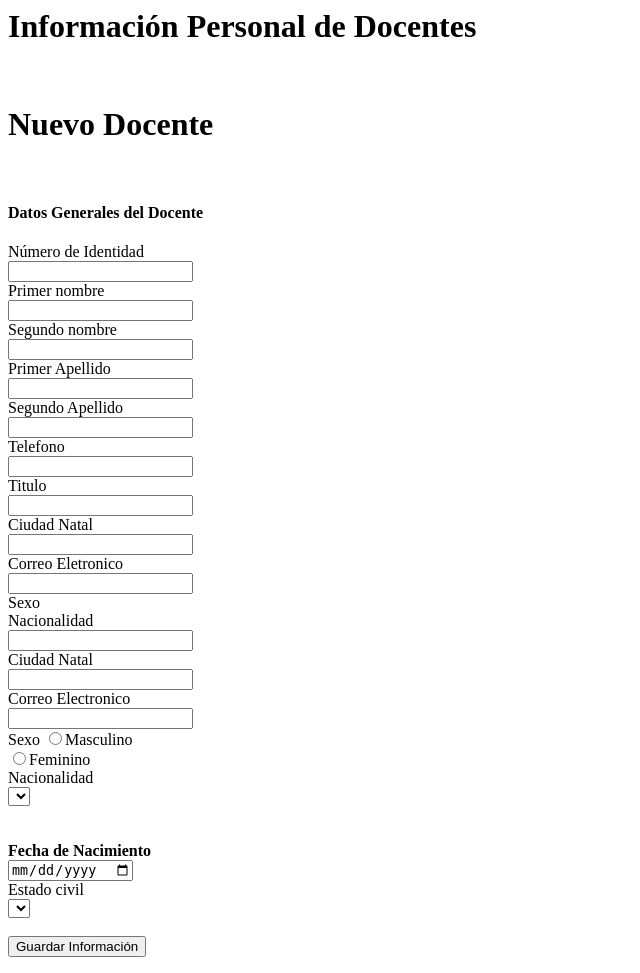
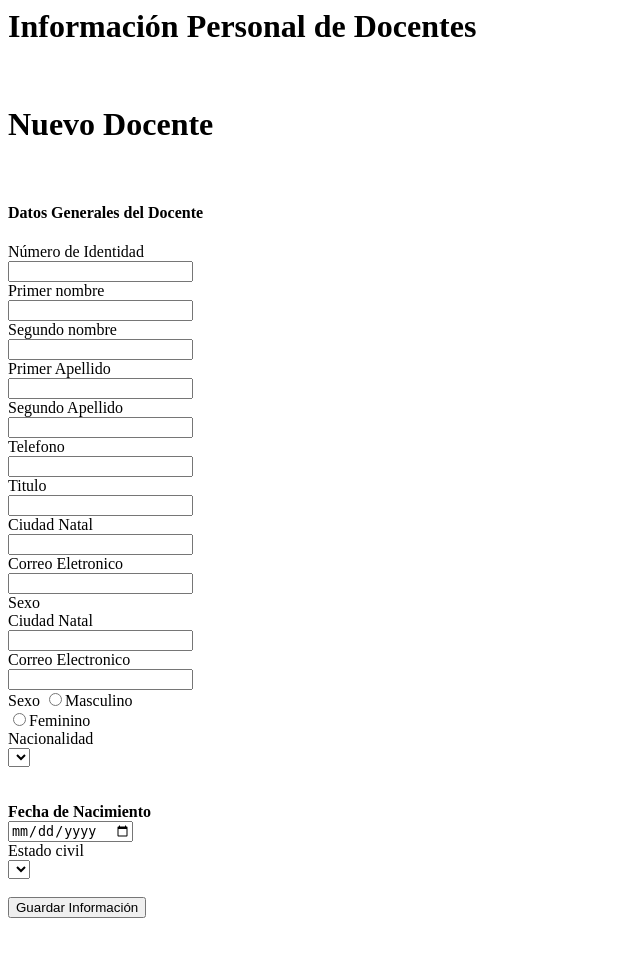
Before and after one commit to ggderas/SCJ, a PHP site: page /pages/CargaAcademica/RegristroDocentes.php in a window 1280 px wide. Shown: the whole page, without its empty margins (0-640 px from the left). After the commit the page ends 918 px from the top, so only its background shows below. Run offline with PHP 8.4, Linux system fonts and the light colour scheme; lists and menus that the app fills with data are empty.

Commit message:
Actualización Final

```diff
--- a/pages/CargaAcademica/RegristroDocentes.php
+++ b/pages/CargaAcademica/RegristroDocentes.php
@@ -65,10 +65,6 @@
                                                     <label class="col-sm-5 control-label"><span class="glyphicon glyphicon-exclamation-sign" aria-hidden="true"></span> Sexo</label>
                                                 </div>
                                                 <div class="form-group">
-                                                    <label class="col-sm-5 control-label"><span class="glyphicon glyphicon-exclamation-sign" aria-hidden="true"></span> Nacionalidad</label>
-                                                    <div class="col-sm-7"><input id="nacionalidad" class="form-control" name="nacionalidad"  required></div>
-                                                </div>
-                                                <div class="form-group">
                                                     <label class="col-sm-5 control-label"><span class="glyphicon glyphicon-exclamation-sign" aria-hidden="true"></span>Ciudad Natal</label>
                                                     <div class="col-sm-7"><input id="CiudadNatal" class="form-control" name="ciudadNatal"></div>
                                                 </div>
```
